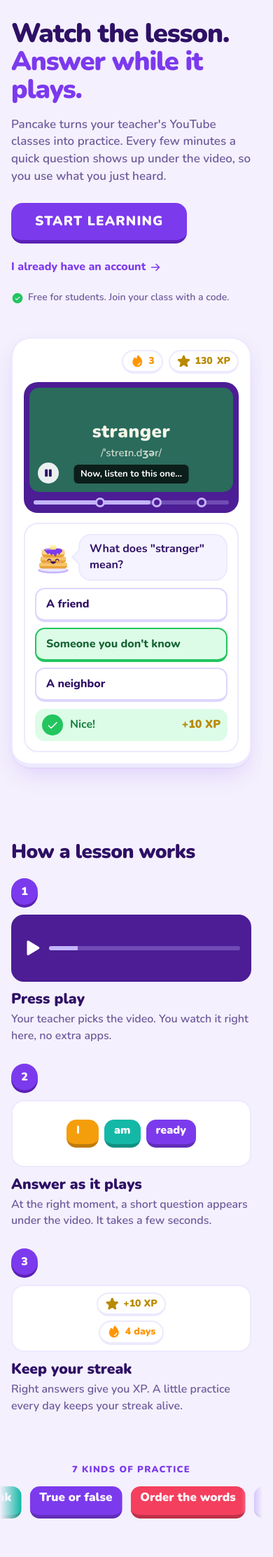
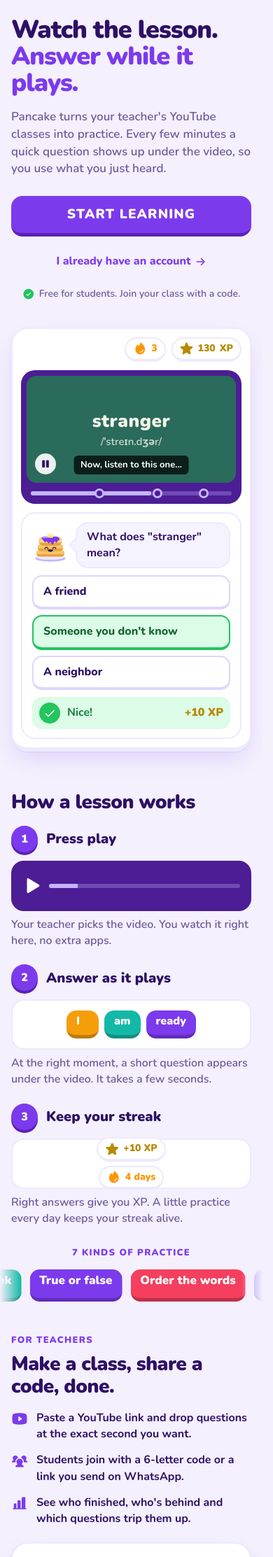
Before and after one commit to ctorresCode/Pancake, a Django app: page / in a window 390 px wide. Shown: the part 62-2287 px from the top of the page at 70% size. Run offline with Django 5.2, Linux system fonts and the light colour scheme; parts of the project's set-up code (start-up, migrations or seed data) failed here and were passed over.

Commit message:
Portada más compacta y ordenada en celular

```diff
--- a/static/css/pancake.css
+++ b/static/css/pancake.css
@@ -1058,3 +1058,34 @@ a.ex-item:hover { border-color: var(--lavender); text-decoration: none; }
 .lp-num { border-bottom: 0; box-shadow: 0 4px 0 var(--purple-dark); line-height: 1; padding: 0; }
 .lp-steps li:not(:last-child)::after { content: ""; position: absolute; top: 18px; left: 50px; right: -16px; border-top: 3px dashed var(--lavender); }
 @media (max-width: 960px) { .lp-steps li::after { display: none; } }
+
+/* Portada en celular */
+@media (max-width: 720px) {
+  .lp-hero { gap: 24px; padding: 8px 0 28px; }
+  .lp-copy h1 { font-size: 36px; }
+  .lp-ctas { flex-direction: column; align-items: stretch; gap: 14px; }
+  .lp-ctas .btn { width: 100%; }
+  .lp-link { justify-content: center; min-height: 44px; }
+  .lp-note { justify-content: center; margin-top: 14px; }
+  .lp-demo { padding: 12px; border-radius: 24px; }
+  /* la tarjeta de la pregunta no reserva espacio mientras está escondida */
+  .lp-card { max-height: 0; margin-top: 0; padding-top: 0; padding-bottom: 0; border-width: 0; overflow: hidden;
+    transition: opacity .35s, translate .45s cubic-bezier(.2,.9,.3,1.3), max-height .45s ease, margin .3s, padding .3s; }
+  .lp-card.show { max-height: 420px; margin-top: 12px; padding-top: 12px; padding-bottom: 12px; border-width: 2px; }
+  .lp-section { padding: 28px 0 8px; }
+  .lp-h2 { font-size: 28px; margin-bottom: 18px; }
+  /* número al lado del título, no en una fila aparte */
+  .lp-steps { gap: 22px; }
+  .lp-steps li { display: grid; grid-template-columns: 38px 1fr; grid-template-areas: "num title" "mini mini" "text text"; column-gap: 12px; align-items: center; }
+  .lp-steps .lp-num { grid-area: num; margin: 0; }
+  .lp-steps h3 { grid-area: title; margin: 0; font-size: 20px; }
+  .lp-steps .lp-mini { grid-area: mini; height: 72px; margin: 12px 0 8px; }
+  .lp-steps p { grid-area: text; }
+  .lp-marquee-wrap { padding: 20px 0 16px; }
+  .lp-teachers { padding: 20px 0; gap: 22px; }
+  .lp-class { rotate: 0deg; }
+  .lp-student { grid-template-columns: 34px 56px 1fr 34px; }
+  .lp-final { margin-top: 16px; }
+  .lp-final .mascot { width: 90px; }
+  .lp-footer { justify-content: center; text-align: center; }
+}
```
